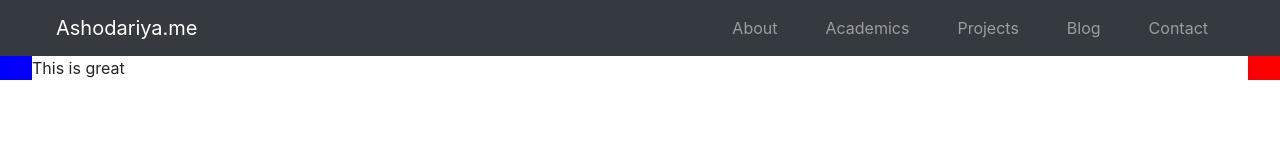
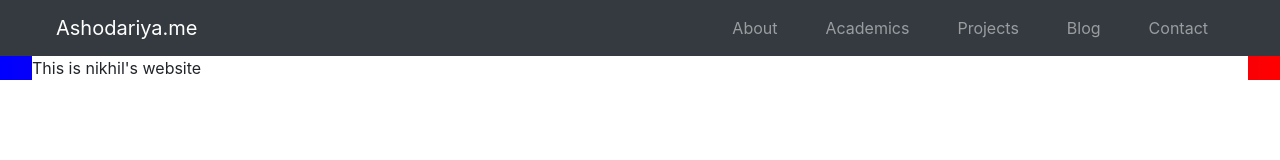
Before and after one commit to NikhilAshodariya/Personal_Website_Frontend, a React (Create React App) app: page / in a window 1280 px wide. Shown: the top 160 px of the page. Built offline with nearby package versions, Linux system fonts and the light colour scheme.

Commit message:
Adding BioDescription

```diff
--- a/src/components/BioDescription/BioDescription.js
+++ b/src/components/BioDescription/BioDescription.js
@@ -7,7 +7,7 @@ export default class BioDescription extends Component
         return (
             <div className="BioDescription">
                 <div className="whitemodel">
-                    This is great
+                    This is nikhil's website
                 </div>
             </div>
         )
```
